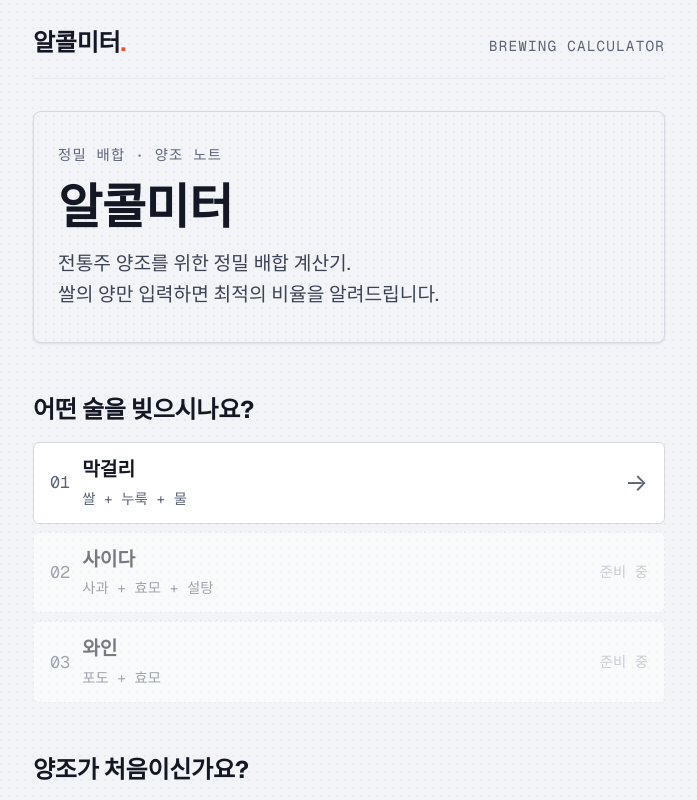
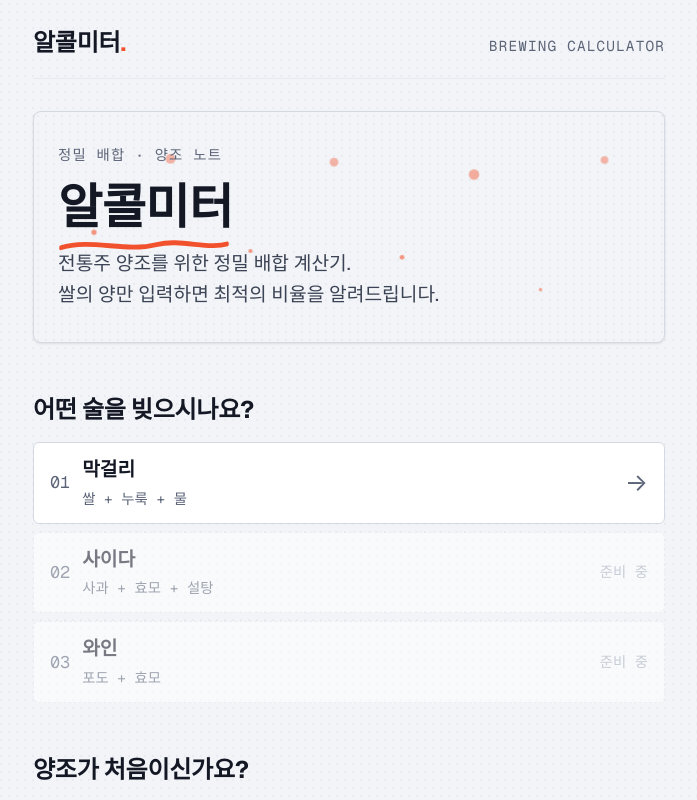
Before and after one commit to TransparentDeveloper/alcolmeter, a SvelteKit app in the folder apps/web/: page / in a window 1280 px wide. Shown: the top 800 px of the page, without its empty margins (291-988 px from the left). Built offline with nearby package versions, Linux system fonts and the light colour scheme; a web font is replaced by a local one.

Commit message:
feat: web 홈 히어로에 모션 추가 (밑줄 드로인·탄산 fizz)

```diff
--- a/apps/web/src/routes/+layout.svelte
+++ b/apps/web/src/routes/+layout.svelte
@@ -1,5 +1,6 @@
 <script>
 	import '@alcolmeter/design-system/tokens.css';
+	import '@alcolmeter/design-system/motion.css';
 	import '../app.css';
 	import { afterNavigate } from '$app/navigation';
 	let { children } = $props();
--- a/apps/web/src/routes/+page.svelte
+++ b/apps/web/src/routes/+page.svelte
@@ -7,11 +7,36 @@
 <div class="landing">
 	<!-- Hero -->
 	<section class="hero ds-paper-grid">
-		<p class="eyebrow">정밀 배합 · 양조 노트</p>
-		<h1>알콜미터</h1>
-		<p class="hero-desc">
-			전통주 양조를 위한 정밀 배합 계산기.<br />쌀의 양만 입력하면 최적의 비율을 알려드립니다.
-		</p>
+		<div class="ds-fizz" aria-hidden="true">
+			<span class="ds-fizz__bubble" style="left:9%;width:6px;height:6px;animation-delay:0s;animation-duration:4.4s"></span>
+			<span class="ds-fizz__bubble" style="left:21%;width:9px;height:9px;animation-delay:1.6s;animation-duration:5.2s"></span>
+			<span class="ds-fizz__bubble" style="left:34%;width:5px;height:5px;animation-delay:0.8s;animation-duration:3.8s"></span>
+			<span class="ds-fizz__bubble" style="left:47%;width:8px;height:8px;animation-delay:2.4s;animation-duration:4.9s"></span>
+			<span class="ds-fizz__bubble" style="left:58%;width:6px;height:6px;animation-delay:0.4s;animation-duration:4.2s"></span>
+			<span class="ds-fizz__bubble" style="left:69%;width:10px;height:10px;animation-delay:3.1s;animation-duration:5.6s"></span>
+			<span class="ds-fizz__bubble" style="left:80%;width:5px;height:5px;animation-delay:1.2s;animation-duration:3.6s"></span>
+			<span class="ds-fizz__bubble" style="left:90%;width:7px;height:7px;animation-delay:2.0s;animation-duration:4.7s"></span>
+		</div>
+		<div class="hero-content">
+			<p class="eyebrow">정밀 배합 · 양조 노트</p>
+			<h1 class="hero-title">
+				알콜미터
+				<svg class="hero-underline" viewBox="0 0 220 12" preserveAspectRatio="none" aria-hidden="true">
+					<path
+						class="ds-underline-draw"
+						pathLength="1"
+						d="M3,8 C42,2 84,11 124,6 C156,2 192,10 217,5"
+						fill="none"
+						stroke="currentColor"
+						stroke-width="3"
+						stroke-linecap="round"
+					/>
+				</svg>
+			</h1>
+			<p class="hero-desc">
+				전통주 양조를 위한 정밀 배합 계산기.<br />쌀의 양만 입력하면 최적의 비율을 알려드립니다.
+			</p>
+		</div>
 	</section>
 
 	<!-- Drink Selection -->
@@ -70,10 +95,17 @@
 
 	/* Hero — measurement-notebook paper */
 	.hero {
+		position: relative;
+		overflow: hidden;
 		border: var(--ds-border-width) solid var(--ds-color-border-2);
 		border-radius: var(--ds-radius-lg);
 		box-shadow: var(--ds-shadow-paper);
 		padding: var(--ds-space-2xl) var(--ds-space-xl);
+	}
+
+	.hero-content {
+		position: relative;
+		z-index: 1;
 	}
 
 	.eyebrow {
@@ -86,13 +118,26 @@
 		margin-bottom: var(--ds-space-md);
 	}
 
-	.hero h1 {
+	.hero-title {
+		position: relative;
+		display: inline-block;
 		font-family: var(--ds-font-display);
 		font-size: var(--ds-text-3xl);
 		font-weight: var(--ds-weight-bold);
 		line-height: var(--ds-leading-tight);
 		letter-spacing: var(--ds-tracking-tight);
 		color: var(--ds-color-ink-1);
+	}
+
+	.hero-underline {
+		position: absolute;
+		left: 0;
+		right: 0;
+		bottom: -0.35em;
+		width: 100%;
+		height: 0.4em;
+		color: var(--ds-color-spark);
+		overflow: visible;
 	}
 
 	.hero-desc {
```
